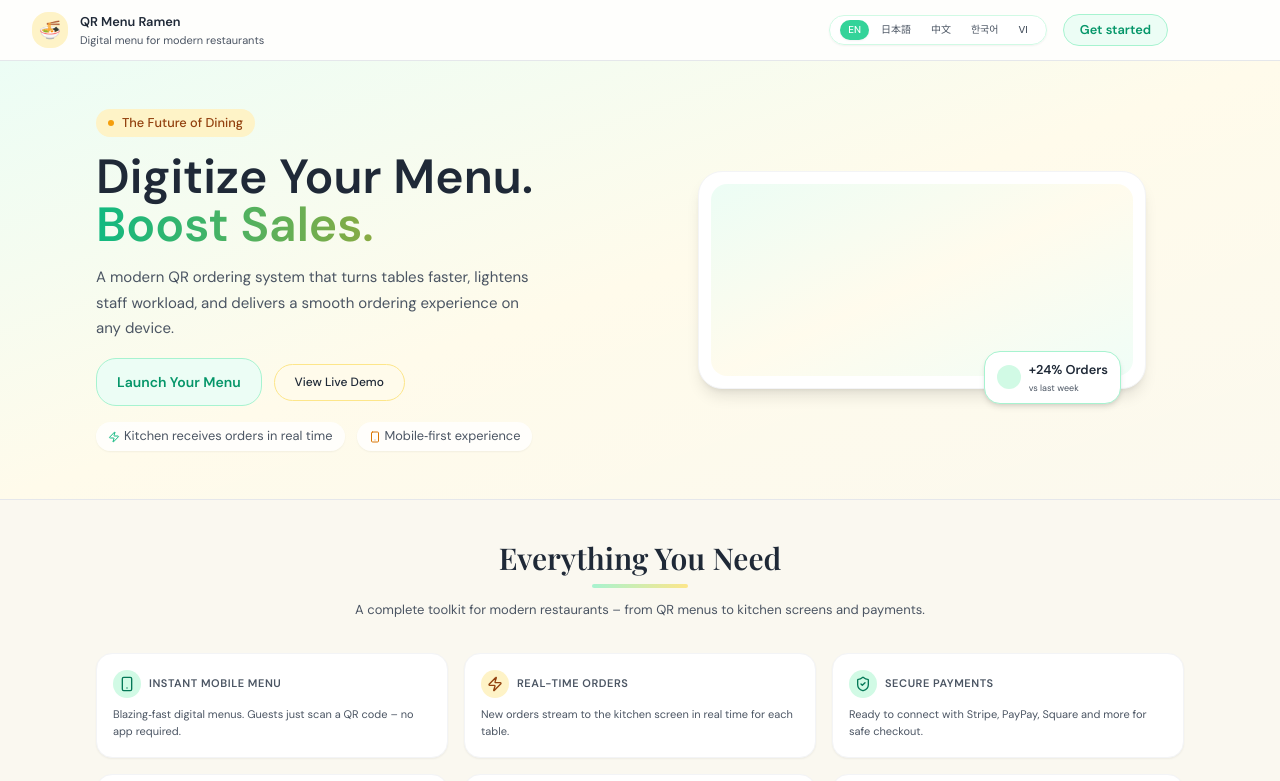
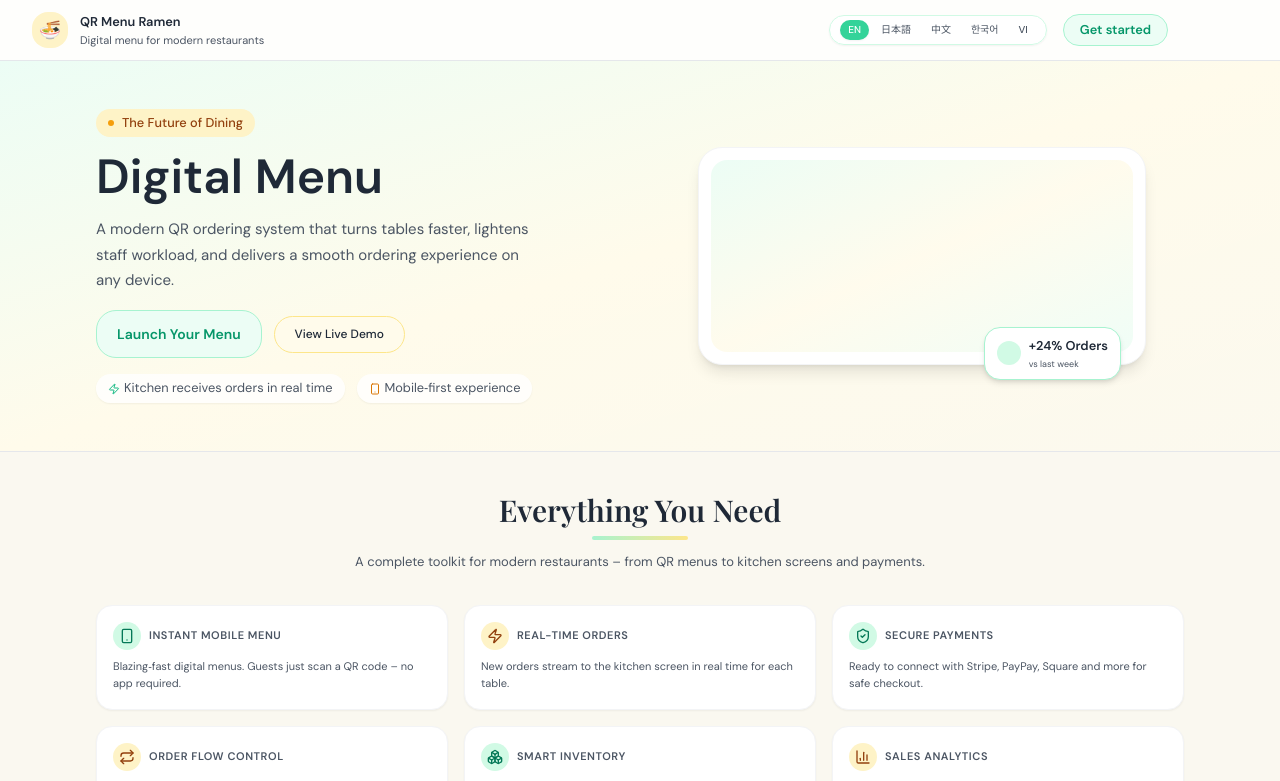
Before and after one commit to Sirooo2k1/Tamon-Restaurant, a Next.js app: page / in a window 1280 px wide. Shown: the top 781 px of the page. Built offline with nearby package versions, Linux system fonts and the light colour scheme; no server answers; a web font is replaced by a local one.

Commit message:
Update page.tsx

```diff
--- a/src/app/page.tsx
+++ b/src/app/page.tsx
@@ -37,8 +37,8 @@ const copyByLang: Record<
 > = {
   en: {
     heroTag: "The Future of Dining",
-    heroTitleLine1: "Digitize Your Menu.",
-    heroTitleLine2: "Boost Sales.",
+    heroTitleLine1: "Digital Menu",
+    heroTitleLine2: "",
     heroSub:
       "A modern QR ordering system that turns tables faster, lightens staff workload, and delivers a smooth ordering experience on any device.",
     brandTagline: "Digital menu for modern restaurants",
@@ -65,8 +65,8 @@ const copyByLang: Record<
   },
   ja: {
     heroTag: "新しい飲食体験へ",
-    heroTitleLine1: "メニューをデジタル化。",
-    heroTitleLine2: "売上アップへ。",
+    heroTitleLine1: "デジタルメニュー",
+    heroTitleLine2: "",
     heroSub:
       "QR オーダーで回転率を上げつつ、スタッフの負担を軽減し、どのデバイスからでも快適に注文できる体験を提供します。",
     brandTagline: "現代の飲食店のためのデジタルメニュー",
@@ -93,8 +93,8 @@ const copyByLang: Record<
   },
   zh: {
     heroTag: "餐饮数字化新体验",
-    heroTitleLine1: "让菜单全面数字化，",
-    heroTitleLine2: "轻松提升营收。",
+    heroTitleLine1: "数字化菜单",
+    heroTitleLine2: "",
     heroSub:
       "现代化的 QR 点餐系统，加快翻台速度，减轻员工负担，并在任何设备上提供流畅的点餐体验。",
     brandTagline: "为现代餐厅打造的数字菜单",
@@ -120,8 +120,8 @@ const copyByLang: Record<
   },
   ko: {
     heroTag: "새로운 다이닝 경험",
-    heroTitleLine1: "메뉴를 디지털로 전환하고,",
-    heroTitleLine2: "매출을 끌어올리세요.",
+    heroTitleLine1: "디지털 메뉴",
+    heroTitleLine2: "",
     heroSub:
       "현대적인 QR 주문 시스템으로 테이블 회전율을 높이고, 직원 부담을 줄이며, 어떤 기기에서도 매끄러운 주문 경험을 제공합니다.",
     brandTagline: "현대적인 레스토랑을 위한 디지털 메뉴",
@@ -148,8 +148,8 @@ const copyByLang: Record<
   },
   vi: {
     heroTag: "Trải nghiệm gọi món mới",
-    heroTitleLine1: "Số hoá menu của bạn,",
-    heroTitleLine2: "tăng trưởng doanh thu.",
+    heroTitleLine1: "Menu kỹ thuật số",
+    heroTitleLine2: "",
     heroSub:
       "Hệ thống gọi món qua QR hiện đại: tăng vòng quay bàn, giảm tải cho nhân viên và mang lại trải nghiệm mượt mà trên mọi thiết bị.",
     brandTagline: "Menu điện tử cho nhà hàng hiện đại",
@@ -252,9 +252,11 @@ export default function HomePage() {
             </div>
             <h1 className="text-balance text-3xl font-semibold leading-tight text-gray-800 sm:text-4xl md:text-5xl">
               <span className="block">{t.heroTitleLine1}</span>
-              <span className="block bg-gradient-to-r from-emerald-500 to-amber-500 bg-clip-text text-transparent">
-                {t.heroTitleLine2}
-              </span>
+              {t.heroTitleLine2 ? (
+                <span className="block bg-gradient-to-r from-emerald-500 to-amber-500 bg-clip-text text-transparent">
+                  {t.heroTitleLine2}
+                </span>
+              ) : null}
             </h1>
             <p className="max-w-md text-sm text-gray-600 sm:text-[15px]">
               {t.heroSub}
```
